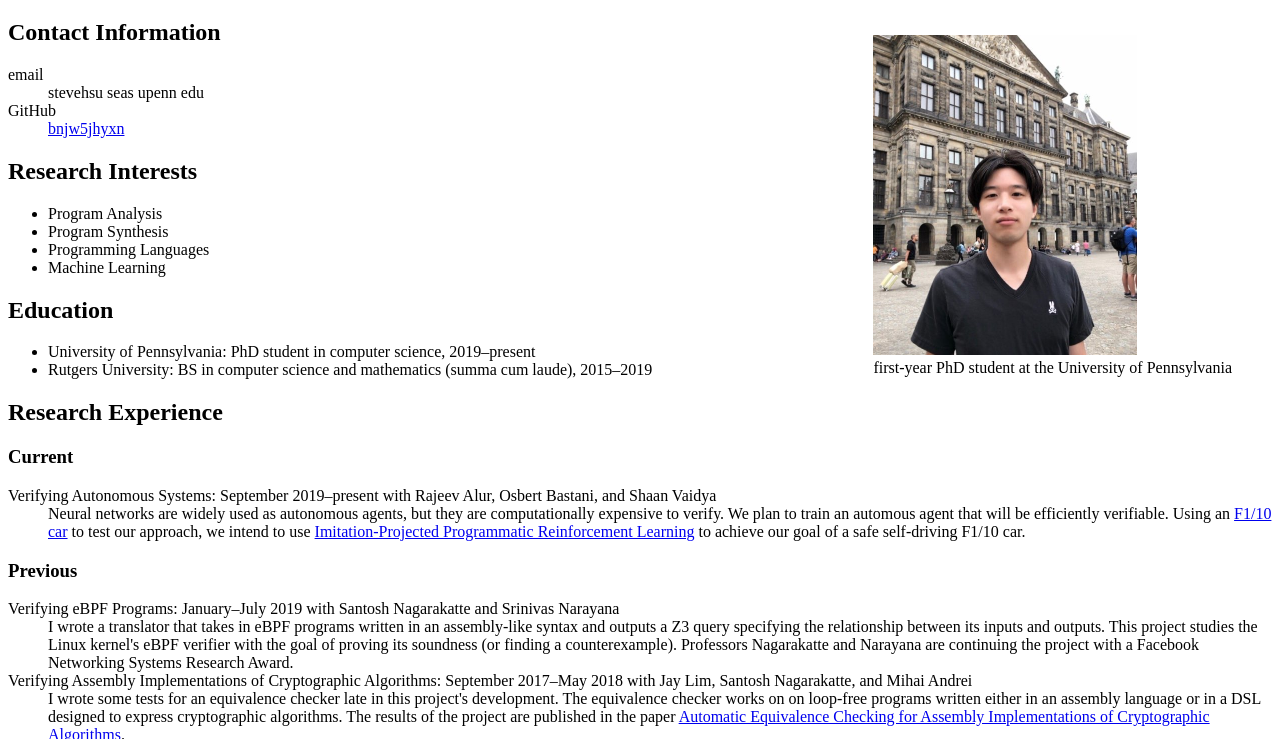
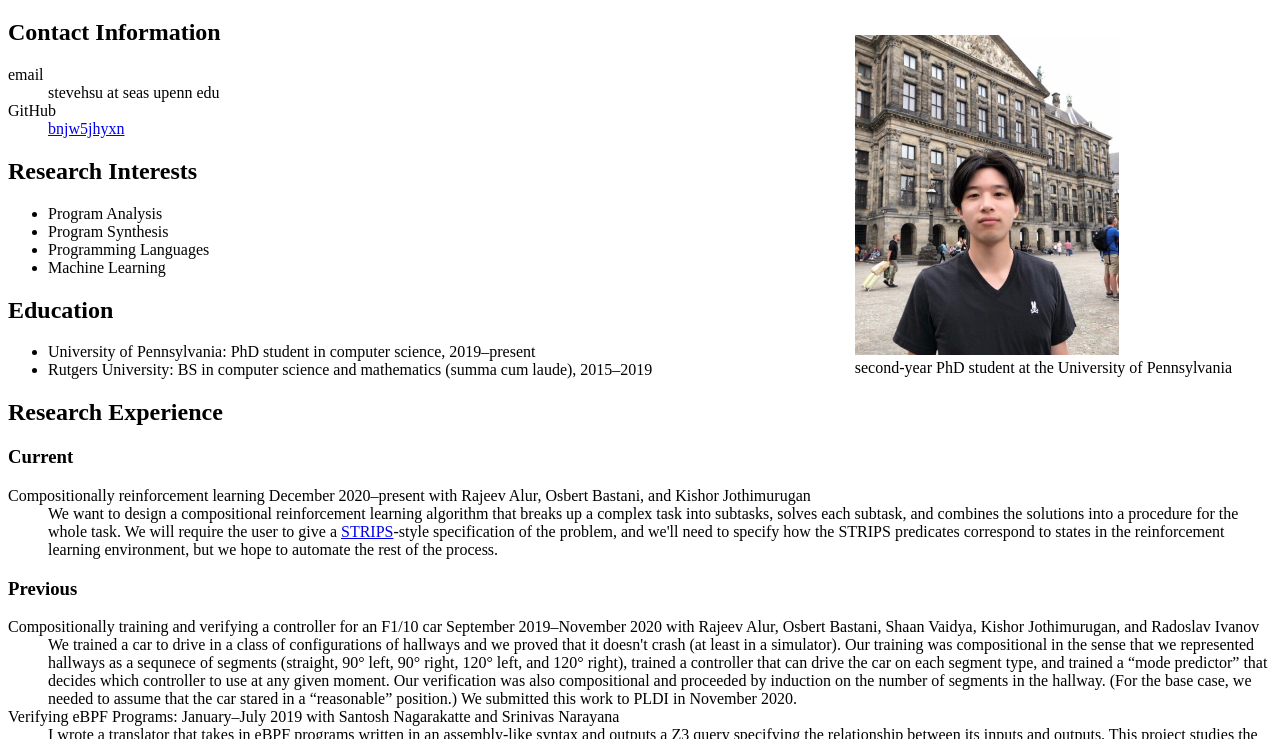
Before and after one commit to bnjw5jhyxn/bnjw5jhyxn.github.io, a plain HTML site: page index.html in a window 1280 px wide. Shown: the part 61-800 px from the top of the page. Drawn offline with Linux system fonts and the light colour scheme.

Commit message:
update January 2021

```diff
--- a/index.html
+++ b/index.html
@@ -13,7 +13,7 @@
           width=264px height=320px
           />
         <figcaption>
-          first-year PhD student at the University of Pennsylvania
+          second-year PhD student at the University of Pennsylvania
         </figcaption>
       </figure>
     </header>
@@ -21,7 +21,7 @@
       <h2>Contact Information</h2>
       <dl>
         <dt>email</dt>
-        <dd>stevehsu seas upenn edu</dd>
+        <dd>stevehsu at seas upenn edu</dd>
         <dt>GitHub</dt>
         <dd><a href="https://github.com/bnjw5jhyxn">bnjw5jhyxn</a></dd>
       </dl>
@@ -56,26 +56,44 @@
         <h3>Current</h3>
         <dl>
           <dt>
-          Verifying Autonomous Systems:
-          September 2019&ndash;present
-          with Rajeev Alur, Osbert Bastani, and Shaan Vaidya
+          Compositionally reinforcement learning
+          December 2020&ndash;present
+          with Rajeev Alur, Osbert Bastani, and Kishor Jothimurugan
           </dt>
           <dd>
-          Neural networks are widely used as autonomous agents,
-          but they are computationally expensive to verify.
-          We plan to train an automous agent that
-          will be efficiently verifiable.
-          Using an <a href="https://f1tenth.org/">F1/10 car</a> to test our approach,
-          we intend to use
-          <a href="https://arxiv.org/abs/1907.05431">
-            Imitation-Projected Programmatic Reinforcement Learning</a>
-          to achieve our goal of a safe self-driving F1/10 car.
+          We want to design a compositional reinforcement learning algorithm
+          that breaks up a complex task into subtasks, solves each subtask,
+          and combines the solutions into a procedure for the whole task.
+          We will require the user to give a
+          <a href="https://en.wikipedia.org/wiki/Stanford_Research_Institute_Problem_Solver">STRIPS</a>-style specification of the problem,
+          and we'll need to specify how the STRIPS predicates correspond
+          to states in the reinforcement learning environment,
+          but we hope to automate the rest of the process.
           </dd>
         </dl>
       </section>
       <section id="previous_research">
         <h3>Previous</h3>
         <dl>
+          <dt>
+          Compositionally training and verifying a controller for an F1/10 car
+          September 2019&ndash;November 2020
+          with Rajeev Alur, Osbert Bastani, Shaan Vaidya, Kishor Jothimurugan, and Radoslav Ivanov
+          </dt>
+          <dd>
+          We trained a car to drive in a class of configurations of hallways
+          and we proved that it doesn't crash (at least in a simulator).
+          Our training was compositional in the sense that
+          we represented hallways as a sequnece of segments
+          (straight, 90&#176; left, 90&#176; right, 120&#176; left, and 120&#176; right),
+          trained a controller that can drive the car on each segment type,
+          and trained a <q>mode predictor</q> that decides which controller to use at any given moment.
+          Our verification was also compositional and proceeded by induction
+          on the number of segments in the hallway.
+          (For the base case, we needed to assume that
+          the car stared in a <q>reasonable</q> position.)
+          We submitted this work to PLDI in November 2020.
+          </dd>
           <dt>
           Verifying eBPF Programs:
           January&ndash;July 2019
@@ -112,6 +130,15 @@
     </section>
     <section id="skills">
       <h2>Skills</h2>
+      <section id="courses">
+        <h3>Courses</h3>
+        <ul>
+          <li>Software Engineering (Penn CIS 573, Professor Mayur Naik)</li>
+          <li>Software Systems (Penn CIS 505, Profesor Linh Phan)</li>
+          <li>Software Foundations (Penn CIS 500, Professor Benjamin Pierce)</li>
+          <li>Machine Learning (Penn CIS 520, Professor Shivani Agarwal)</li>
+        </ul>
+      </section>
       <section id="tools">
         <h3>Tools</h3>
         <ul>
```
